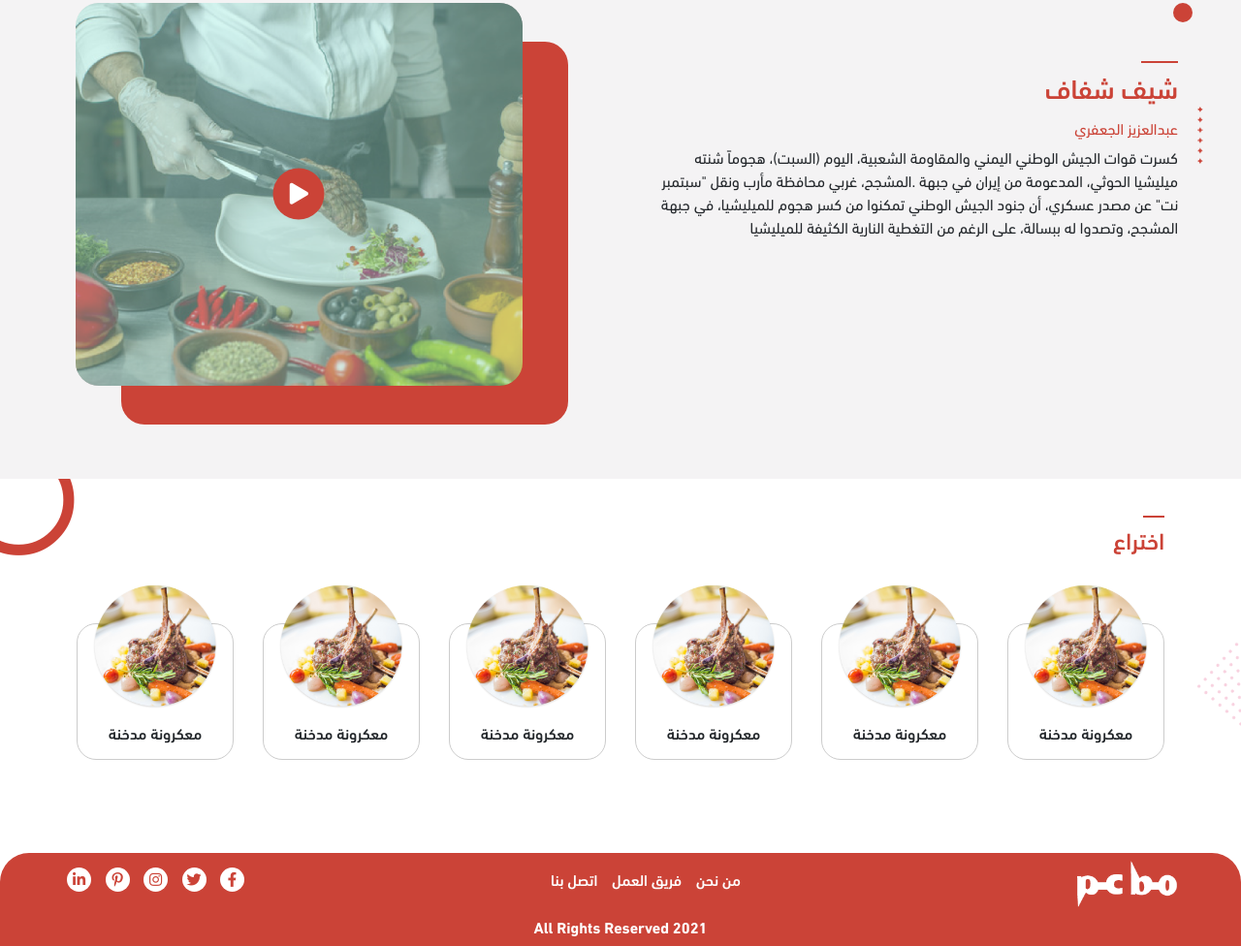
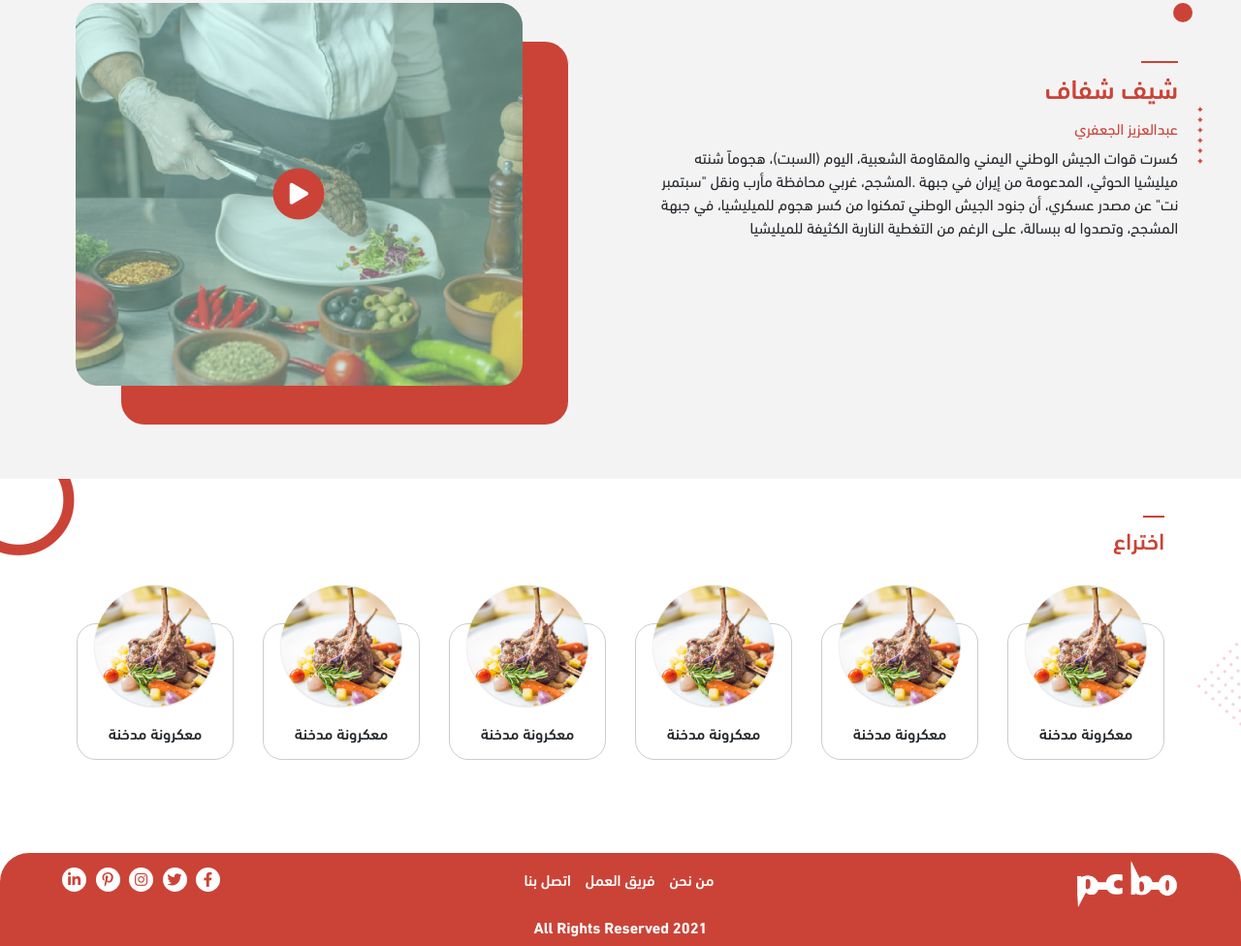
Before and after one commit to MohammedTurk/newLine, a plain HTML site: page index.html in a window 1280 px wide. Shown: the part 3103-4079 px from the top of the page at 97% size. Drawn offline with Linux system fonts and the light colour scheme.

Commit message:
first commit

```diff
--- a/css/style.css
+++ b/css/style.css
@@ -294,7 +294,7 @@ aside ul li a:hover {
   margin: 0 auto;
 }
 .list-footer {
-  margin-right: 36px;
+  margin-right: 66px;
 }
 .list-footer a {
   color: #fff;
@@ -316,7 +316,7 @@ aside ul li a:hover {
   font-size: 15px;
   border-radius: 50%;
   text-align: center;
-  margin: 0 5px;
+  margin-right: 5px;
   transition: 0.2s ease-in;
   /* margin: 0 5px; */
 }
--- a/css/test.css
+++ b/css/test.css
@@ -222,9 +222,7 @@
   .chef-imgg a {
     margin-left: 0px !important;
   }
-  .list-footer {
-    margin-right: 0px;
-  }
+
   .header {
     margin-bottom: 3px;
     box-shadow: 0px 3px 6px rgb(0 0 0 / 16%);
@@ -233,6 +231,9 @@
   }
 }
 @media (max-width: 767px) {
+  .list-footer {
+    margin-right: 0px;
+  }
   .ul-res li {
     padding: 7px 5px;
   }
```
